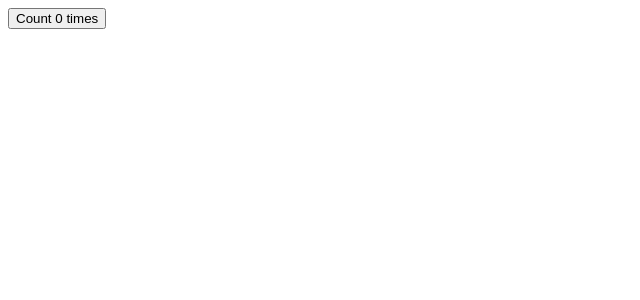
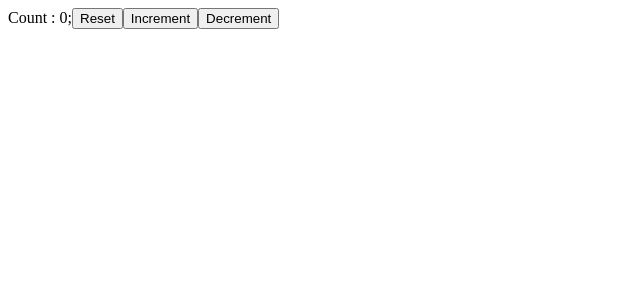
Before and after one commit to Syed-Sadman/Codev-React, a React (Create React App) app: page / in a window 1280 px wide. Shown: the top 300 px of the page, without its empty margins (0-640 px from the left). Built offline with nearby package versions, Linux system fonts and the light colour scheme.

Commit message:
prevState count Hook

```diff
--- a/src/App.js
+++ b/src/App.js
@@ -13,7 +13,8 @@
 // import Table from './comp/Table'
 
 //import ClassCount from "./funcComp/ClassCount";
-import UseStateHook from "./funcComp/UseStateHook";
+import HooCountTwo from "./funcComp/HooCountTwo";
+
 
 // import ClickCountTwo from "./comp/ClickCountTwo";
 // import CountTwo from "./comp/CountTwo";
@@ -38,7 +39,9 @@
     //   <CountTwo render={(count,increment)=><HoverCountTwo count={count} increment={increment}></HoverCountTwo> }/>
     <div>
       {/* <ClassCount/> */}
-      <UseStateHook/>
+      {/* <UseStateHook/> */}
+
+      <HooCountTwo/>
     </div>
 
     )
--- /dev/null
+++ b/src/funcComp/HooCountTwo.js
@@ -0,0 +1,16 @@
+import React,{useState} from 'react'
+
+function HooCountTwo() {
+    const initialCount=0;
+    const [count, setCount]=useState(initialCount);
+    return (
+        <div>
+            Count : {count};
+            <button onClick={()=>{setCount(initialCount)}}>Reset</button>
+            <button onClick={()=>{setCount(prevCount=>prevCount+1)}}>Increment</button>
+            <button onClick={()=>{setCount(prevCount=>prevCount-1)}}>Decrement</button>
+        </div>
+    )
+}
+
+export default HooCountTwo;
```
